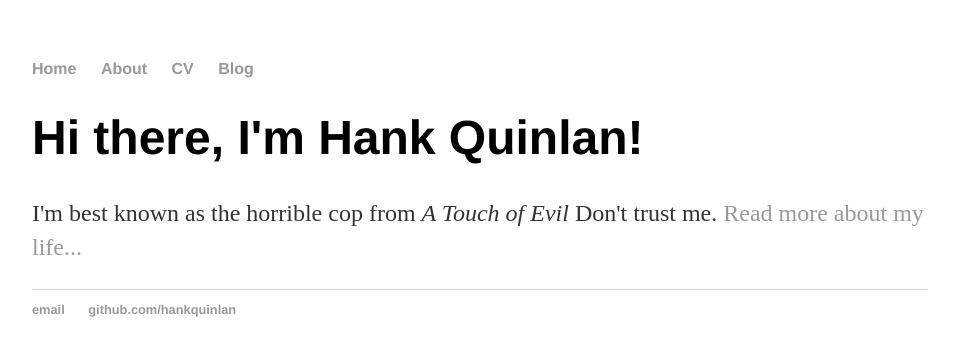
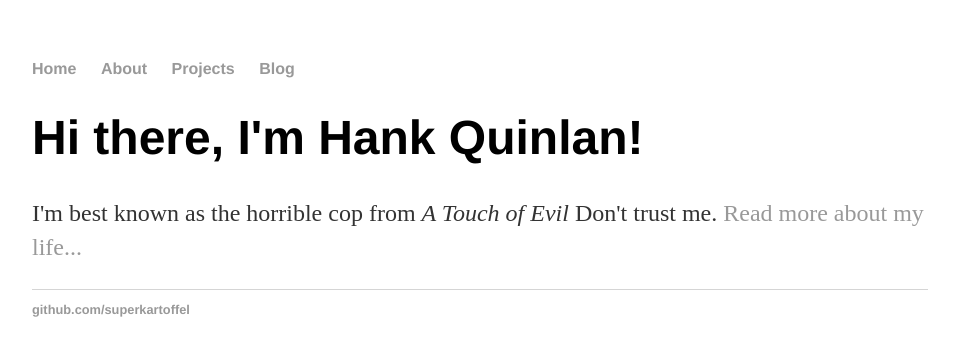
Before and after one commit to superkartoffel/superkartoffel.github.io, a Jekyll site: the page built from index.html, in a window 1280 px wide. Shown: the top 356 px of the page, without its empty margins (160-1115 px from the left). Built offline with Jekyll 4.4.1, drawn with Linux system fonts in a browser that asks for light colours.

Commit message:
Update index.html
Make Test Entry for Jeckyll

```diff
--- a/index.html
+++ b/index.html
@@ -1,30 +1,8 @@
-<!DOCTYPE html>
-<html>
-	<head>
-		<title>Hank Quinlan, Horrible Cop</title>
-		<!-- link to main stylesheet -->
-		<link rel="stylesheet" type="text/css" href="/css/main.css">
-	</head>
-	<body>
-		<nav>
-    		<ul>
-        		<li><a href="/">Home</a></li>
-	        	<li><a href="/about">About</a></li>
-        		<li><a href="/cv">CV</a></li>
-        		<li><a href="/blog">Blog</a></li>
-    		</ul>
-		</nav>
-		<div class="container">
-    		<div class="blurb">
-        		<h1>Hi there, I'm Hank Quinlan!</h1>
-				<p>I'm best known as the horrible cop from <em>A Touch of Evil</em> Don't trust me. <a href="/about">Read more about my life...</a></p>
-    		</div><!-- /.blurb -->
-		</div><!-- /.container -->
-		<footer>
-    		<ul>
-        		<li><a href="mailto:hankquinlanhub@gmail.com">email</a></li>
-        		<li><a href="https://github.com/hankquinlan">github.com/hankquinlan</a></li>
-			</ul>
-		</footer>
-	</body>
-</html>
+---
+layout: default
+title: First Test Entry
+---
+<div class="blurb">
+	<h1>Hi there, I'm Hank Quinlan!</h1>
+	<p>I'm best known as the horrible cop from <em>A Touch of Evil</em> Don't trust me. <a href="/about">Read more about my life...</a></p>
+</div><!-- /.blurb -->
```
